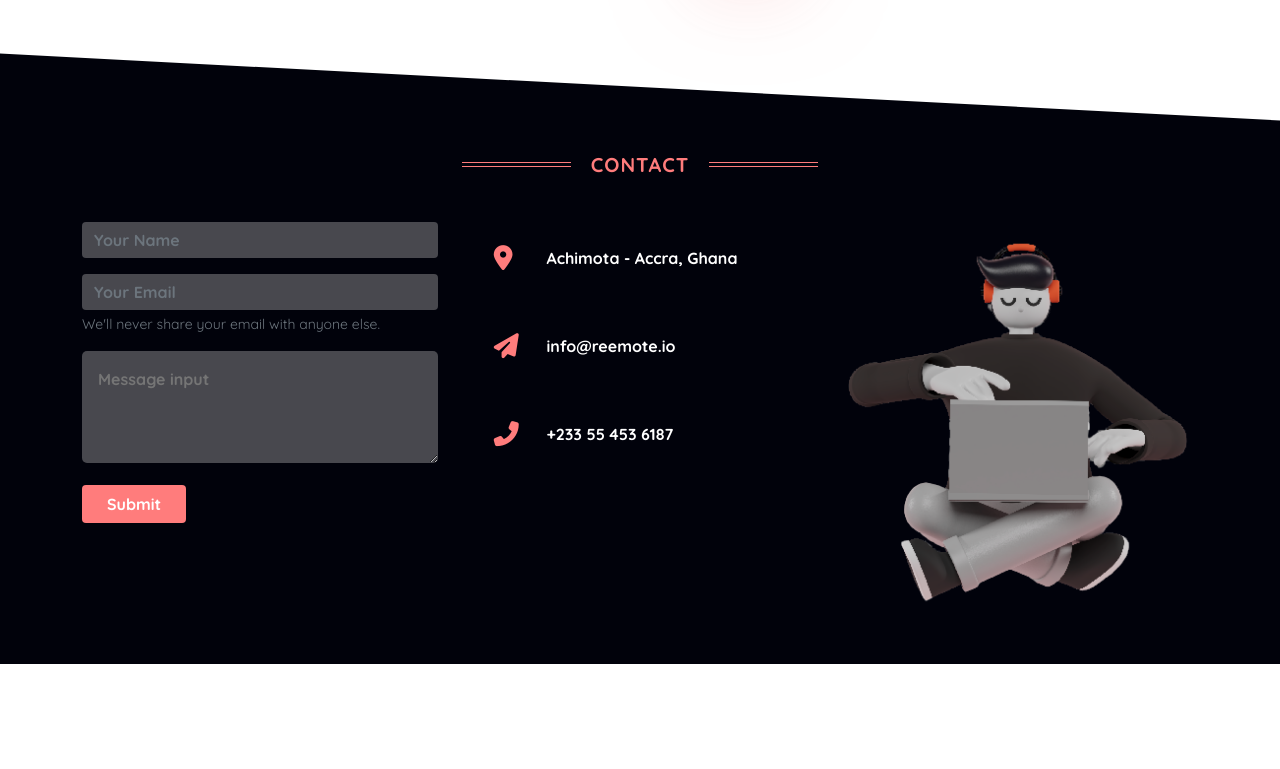
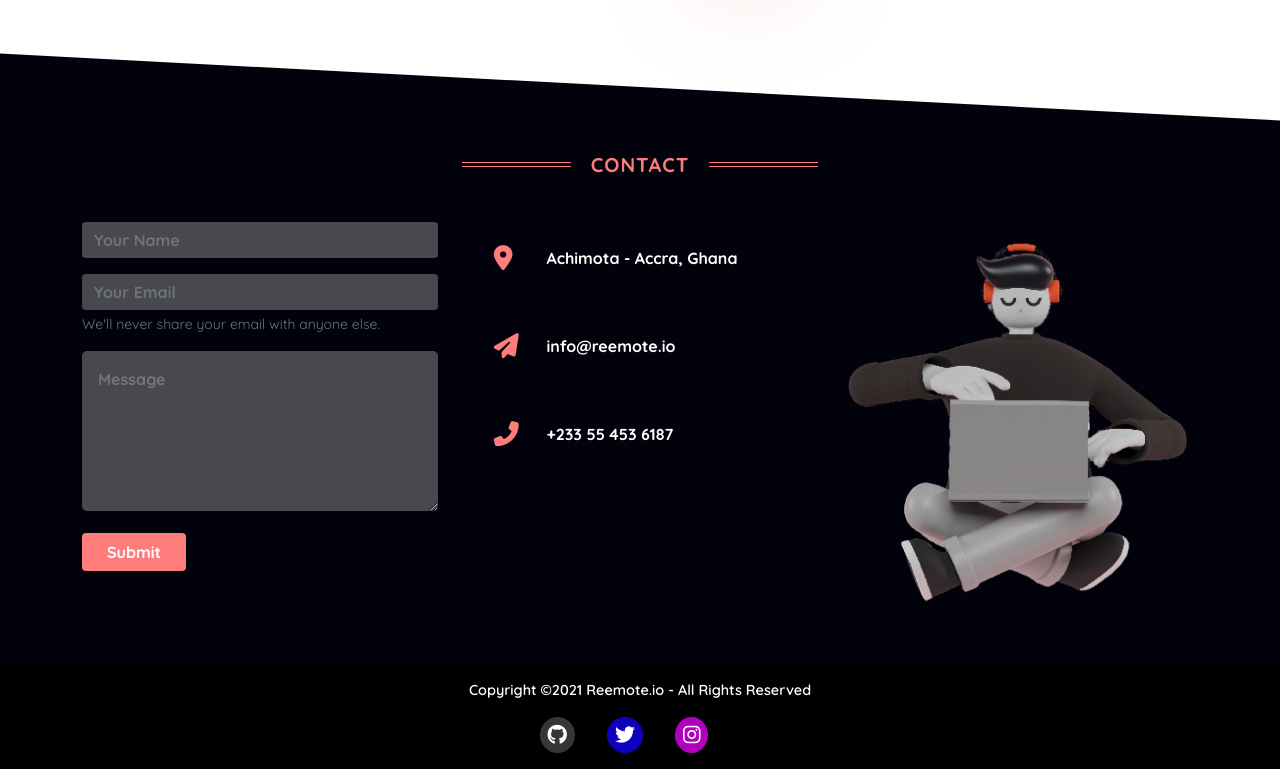
Before and after one commit to mcbryan1/ijikod-project, a React (Create React App) app: page / in a window 1280 px wide. Shown: the part 1144-1913 px from the top of the page. Before the commit the page ends 1808 px from the top, so only its background shows below. Built offline with nearby package versions, Linux system fonts and the light colour scheme.

Commit message:
Footer Page Completed

```diff
--- a/src/components/Contact.js
+++ b/src/components/Contact.js
@@ -42,7 +42,7 @@ function Contact() {
             </div>
             <div className="mb-3 ">
               <textarea
-                placeholder="Message input"
+                placeholder="Message"
                 className="input"
               ></textarea>
             </div>
--- /dev/null
+++ b/src/components/Footer.js
@@ -0,0 +1,46 @@
+import React from "react";
+import "./Styles.css";
+
+function Footer() {
+  return (
+    <div className="container-fluid footer">
+      <div className="row">
+        <div className="col-12 text-center footText">
+          <p> Copyright ©2021 Reemote.io - All Rights Reserved</p>
+        </div>
+      </div>
+      <div className="row text-center">
+        <div className="col-12">
+          <div class="social-media">
+            <a
+              href="https://github.com/mcbryan1"
+              className="icons"
+              target="_blank"
+              rel="noreferrer"
+            >
+              <i className="fab fa-github github"></i>
+            </a>
+            <a
+              href="https://twitter.com/mcbryan1z"
+              className="icons"
+              target="_blank"
+              rel="noreferrer"
+            >
+              <i className="fab fa-twitter twitter"></i>
+            </a>
+            <a
+              href="https://www.instagram.com/else_coding/"
+              className="icons"
+              target="_blank"
+              rel="noreferrer"
+            >
+              <i className="fab fa-instagram instagram"></i>
+            </a>
+          </div>
+        </div>
+      </div>
+    </div>
+  );
+}
+
+export default Footer;
--- a/src/components/Styles.css
+++ b/src/components/Styles.css
@@ -135,7 +135,7 @@
 textarea {
   font-size:20px;
   width:100%;
-  height: 7rem;
+  height: 10rem;
   border-radius: 5px;
   padding: 1rem;
   border: none;
@@ -163,8 +163,64 @@ textarea {
 
 @media only screen and (max-width: 800px) {
   .location{
-    border-top: .5px solid rgb(24, 22, 22);
-    border-bottom: .5px solid rgb(24, 22, 22);
+    border-top: .5px solid rgb(46, 41, 41);
+    border-bottom: .5px solid  rgb(46, 41, 41);
     padding: 2rem;
   }
 }
+
+/************************ Footer Page CSS **************************/
+.footer{
+  background-color: #000;
+
+}
+.footText p{
+  color: #fff;
+  font-weight: 600;
+  font-size: .9rem;
+}
+.footText{
+  padding-top: 1rem;
+}
+.icons{
+  padding-right: 2rem;
+}
+.github{
+  color: #fff !important;
+  background-color: rgb(54, 54, 54) !important;
+  padding: .5rem;
+  font-size: 20px;
+  border-radius: 50%;
+  transition: .5s ease-in-out;
+}
+.github:hover{
+  color: #000 !important;
+  background-color: rgb(255, 255, 255) !important;
+}
+.instagram{
+  color: #fff !important;
+  background-color: rgb(175, 1, 190) !important;
+  padding: .5rem;
+  font-size: 20px;
+  border-radius: 50%;
+  transition: .5s ease-in-out;
+}
+.instagram:hover{
+  color:rgb(175, 1, 190) !important;
+  background-color: rgb(255, 255, 255) !important;
+}
+.twitter{
+  color: #fff !important;
+  background-color: rgb(14, 1, 190) !important;
+  padding: .5rem;
+  font-size: 20px;
+  border-radius: 50%;
+  transition: .5s ease-in-out;
+}
+.twitter:hover{
+  color: rgb(14, 1, 190) !important;
+  background-color: rgb(255, 255, 255) !important;
+}
+.social-media{
+  padding-bottom: 1rem;
+}
--- a/src/pages/Homepage.js
+++ b/src/pages/Homepage.js
@@ -1,6 +1,7 @@
 import React from 'react'
 import Contact from '../components/Contact'
 import Features from '../components/Features'
+import Footer from '../components/Footer'
 import LandingPage from '../components/LandingPage'
 import Navigation from '../components/Navigation'
 import './Pages.css'
@@ -14,6 +15,7 @@ function Homepage() {
             <LandingPage/>
             <Features/>
             <Contact/>
+            <Footer/>
         </div>
     )
 }
```
Also changed, not shown: 1 other file (tests, documents, lock files or other folders).
